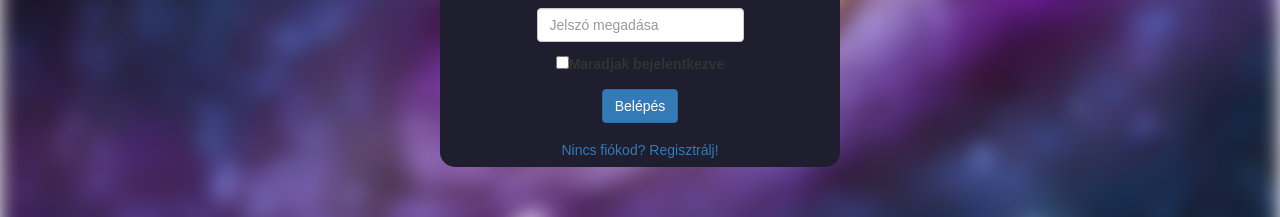
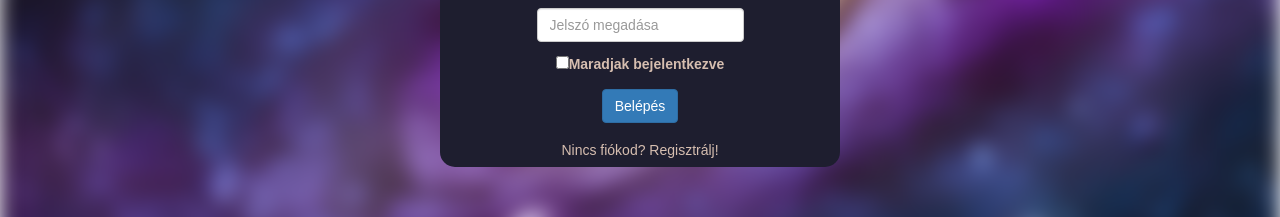
Before and after one commit to lenartaron/szakdoga, a Vue app: page /regin in a window 1280 px wide. Shown: the part 393-610 px from the top of the page. Built offline with nearby package versions, Linux system fonts and the light colour scheme; no server answers.

Commit message:
hover animation Regin

```diff
--- a/src/components/Details.vue
+++ b/src/components/Details.vue
@@ -2,7 +2,8 @@
 
 </script>
 <template>
-
+  <main>
+  </main>
 </template>
 
 <style scoped>
--- a/src/components/Regin.vue
+++ b/src/components/Regin.vue
@@ -96,24 +96,24 @@ function switchMode() {
       <h2 class="text-center">{{ mode === 'login' ? 'Belépés' : 'Regisztráció' }}</h2>
       <form @submit.prevent="mode === 'login' ? login() : register()">
         <div v-if="mode === 'register'" class="mb-3">
-          <input v-model="username" type="text" class="form-control bg-dark text-white" placeholder="Felhasználónév" />
+          <input v-model="username" type="text" class="form-control bg-dark text-white HoverAnimation" placeholder="Felhasználónév" />
         </div>
         <div class="mb-3">
-          <input v-model="email" :type="emailInputType" class="form-control bg-dark text-white" :placeholder="emailPlaceholder" />
+          <input v-model="email" :type="emailInputType" class="form-control bg-dark text-white HoverAnimation" :placeholder="emailPlaceholder" />
         </div>
         <div class="mb-3">
-          <input v-model="password" type="password" class="form-control bg-dark text-white"
+          <input v-model="password" type="password" class="form-control bg-dark text-white HoverAnimation"
             placeholder="Jelszó megadása" />
         </div>
         <div class="mb-3 form-check">
           <input type="checkbox" v-model="rememberMe" class="form-check-input" id="rememberMe">
-          <label class="form-check-label" for="rememberMe">Maradjak bejelentkezve</label>
+          <label class="form-check-label color" for="rememberMe">Maradjak bejelentkezve</label>
         </div>
-        <button type="submit" class="btn btn-primary w-100">{{ mode === 'login' ? 'Belépés' : 'Regisztráció' }}</button>
+        <button type="submit" class="btn btn-primary w-100 HoverAnimation">{{ mode === 'login' ? 'Belépés' : 'Regisztráció' }}</button>
       </form>
       <div class="text-center mt-3">
         <p>{{ message }}</p>
-        <button class="btn btn-link" @click="switchMode">
+        <button class="btn btn-link color" @click="switchMode">
           {{ buttonText }}
         </button>
       </div>
@@ -150,4 +150,21 @@ form {
   background-size: cover;
   background-position: center;
 }
+
+.HoverAnimation {
+  transition: all 1s;
+
+}
+
+.HoverAnimation:hover {
+  transform: scale(1.08);
+}
+
+.HoverAnimation:focus {
+  transform: scale(1.08);
+}
+
+.color {
+  color: #d6beb0;
+}
 </style>
```
